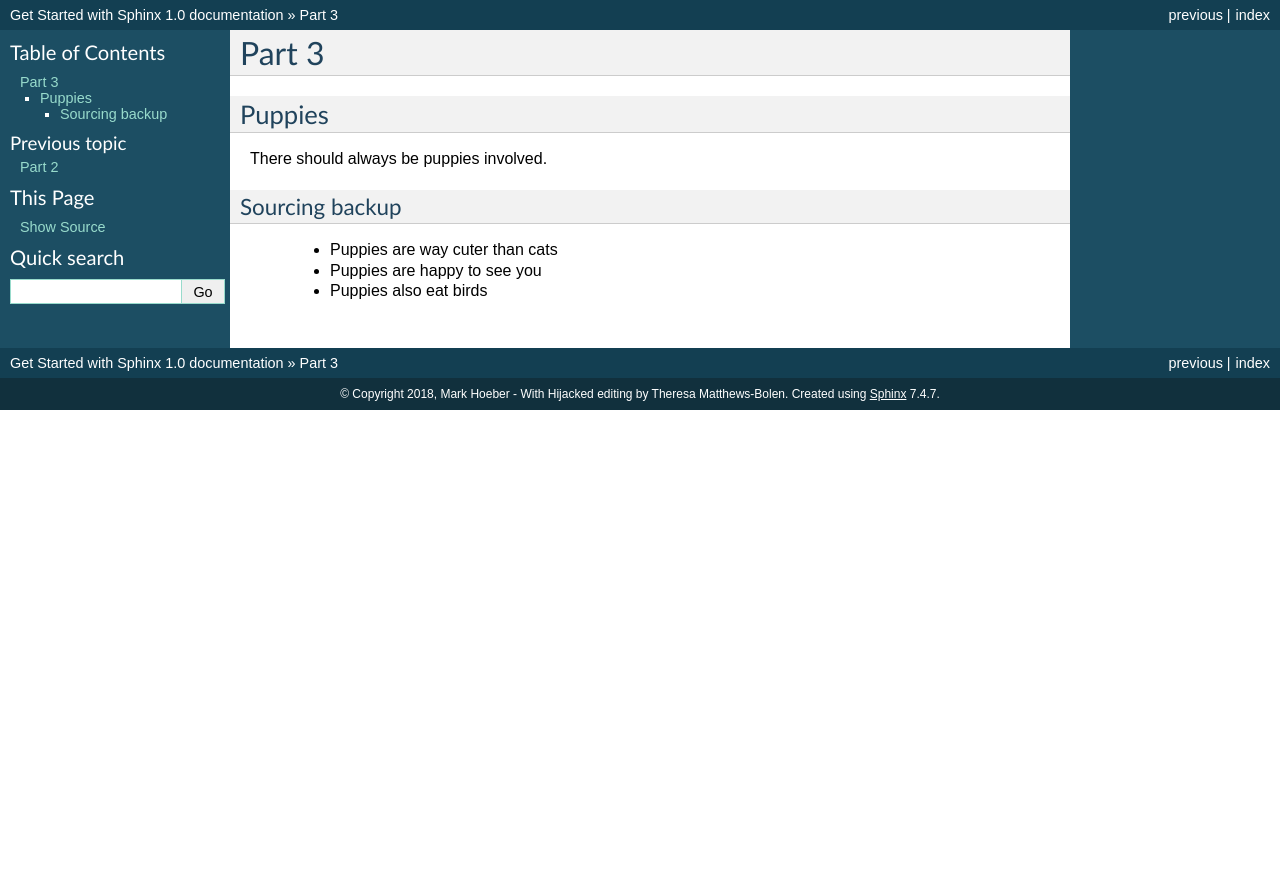
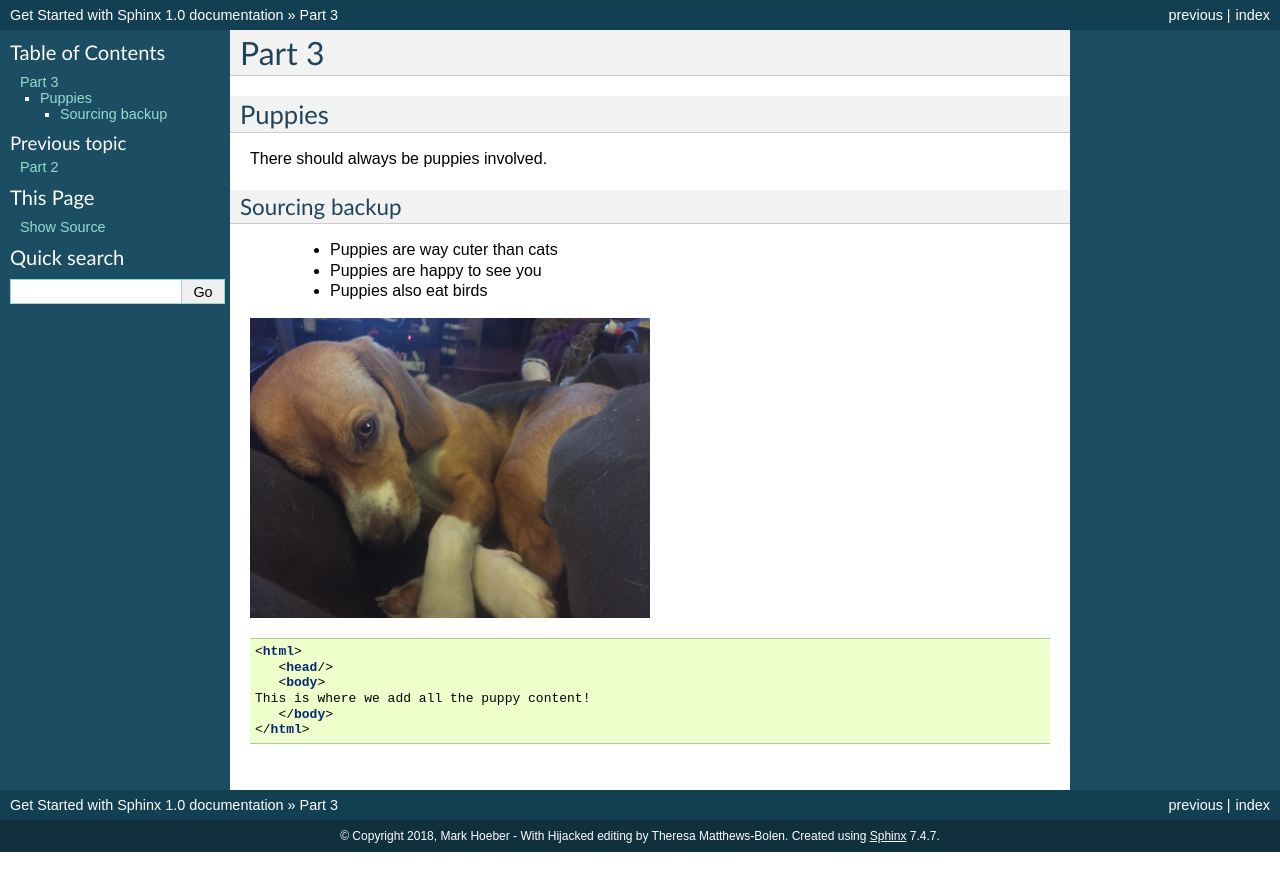
Before and after one commit to MarkHoeber/get_started_sphinx, a Sphinx documentation site: the page built from source/part-3.rst, in a window 1280 px wide. Shown: the top 891 px of the page. Built offline with Sphinx 7.4.7, drawn with Linux system fonts in a browser that asks for light colours.

Commit message:
Update part-3.rst

```diff
--- a/source/part-3.rst
+++ b/source/part-3.rst
@@ -19,12 +19,12 @@ Sourcing backup
  * Puppies also eat birds
 
 
-.. image:: source/latte.jpg
+.. image:: latte.jpg
   :width: 400
-  :alt: Puppy cuddles.
+  :alt: Birds will rule.
 
 
-  .. code-block:: HTML
+.. code-block:: HTML
 
   <html>
      <head/>
```
